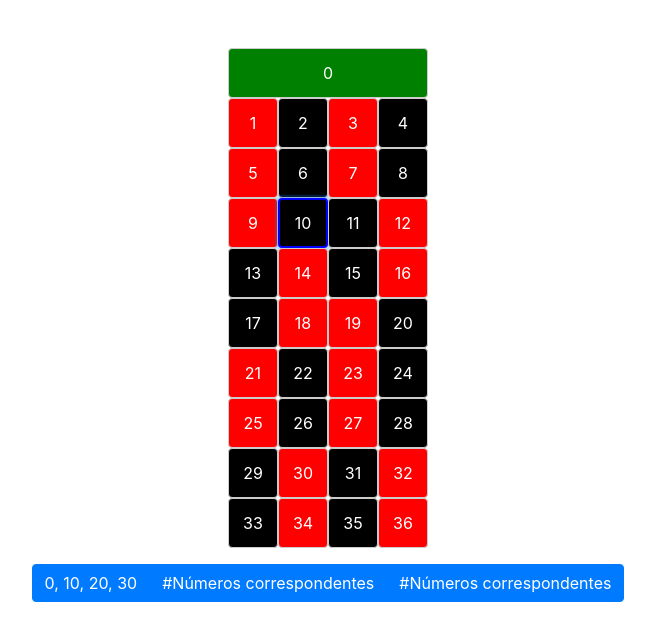
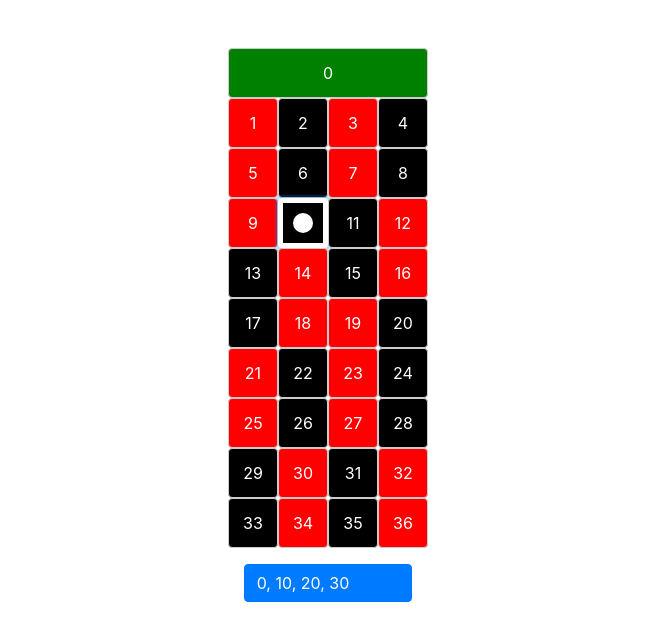
Before and after one commit to alexandrokbw/apostaRolette, a plain HTML site: page index.html in a window 1280 px wide. Both pictures are taken after a click on the button "10". Shown: the whole page, without its empty margins (312-967 px from the left). Drawn offline with nearby package versions, Linux system fonts and the light colour scheme.

Commit message:
Update index.html

```diff
--- a/index.html
+++ b/index.html
@@ -19,13 +19,25 @@
             margin: 0;
             border: 1px solid #ccc;
             padding: 0;
+            position: relative;
         }
         .col-3, .col-12, .row.no-gutters {
             padding: 0;
             margin: 0;
         }
         .selected {
-            border: 2px solid blue;
+            border: 5px solid white;
+        }
+        .selected::after {
+            content: '';
+            position: absolute;
+            top: 50%;
+            left: 50%;
+            transform: translate(-50%, -50%);
+            width: 20px;
+            height: 20px;
+            background-color: white;
+            border-radius: 50%;
         }
     </style>
 </head>
@@ -141,7 +153,7 @@
                             }
                         });
                         for (let i = selectedButtons.length; i < 3; i++) {
-                            btnGroup[i].textContent = '#Números correspondentes';
+                            btnGroup[i].textContent = '  ';
                         }
                     }
 
@@ -166,9 +178,9 @@
     <!-- Grupo de botões para números correspondentes -->
     <div class="container mt-3 text-center">
         <div class="btn-group">
-            <a class="btn btn-primary" aria-current="page">#Números correspondentes</a>
-            <a class="btn btn-primary">#Números correspondentes</a>
-            <a class="btn btn-primary">#Números correspondentes</a>
+            <a class="btn btn-primary">  </a>
+            <a class="btn btn-primary">  </a>
+            <a class="btn btn-primary">  </a>
         </div>
     </div>
 
```
